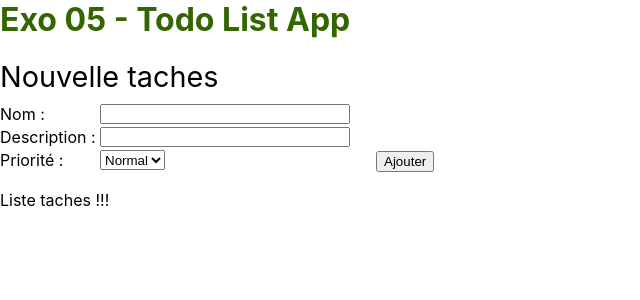
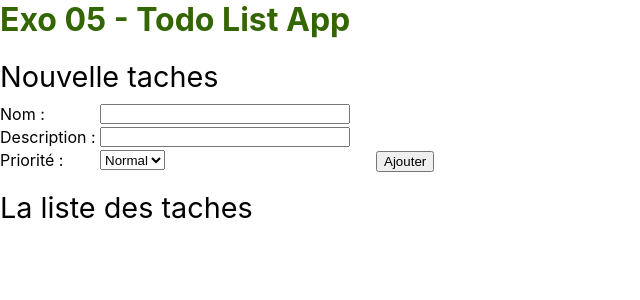
Before and after one commit to FormCours/I3_Web10_React_Exo05, a React (Create React App) app: page / in a window 1280 px wide. Shown: the top 300 px of the page, without its empty margins (0-640 px from the left). Built offline with nearby package versions, Linux system fonts and the light colour scheme.

Commit message:
Add TaskList

```diff
--- a/src/components/task-list/task-list.jsx
+++ b/src/components/task-list/task-list.jsx
@@ -0,0 +1,33 @@
+import PropTypes from 'prop-types';
+import TaskListItem from './task-list-item';
+
+const TaskList = (props) => {
+
+    // Utilisation de la fonction "map" pour transformer l'array JS en array de JSX
+    const tasksJSX = props.datas.map(
+        // Utilisation du composant "item" précédement créé.
+        task => <TaskListItem {...task} key={task.id} />
+    );
+
+    return (
+        <div>
+            <h2>La liste des taches</h2>
+            <div>
+                {tasksJSX}
+            </div>
+        </div>
+    );
+}
+
+TaskList.defaultProps = {
+    datas: []
+};
+
+TaskList.propTypes = {
+    datas: PropTypes.arrayOf(PropTypes.shape({
+        id: PropTypes.string.isRequired
+        // Permet de définir que l'array doit contenir au minimum l'id
+    }))
+}
+
+export default TaskList;
--- a/src/containers/todo-app/todo-app.jsx
+++ b/src/containers/todo-app/todo-app.jsx
@@ -1,6 +1,7 @@
 import { nanoid } from 'nanoid';
 import { useState } from 'react';
 import TaskForm from '../../components/task-form/task-form';
+import TaskList from '../../components/task-list/task-list';
 
 const TodoApp = () => {
 
@@ -22,7 +23,7 @@ const TodoApp = () => {
         <main>
             <TaskForm onNewTask={handleNewTask} />
 
-            Liste taches !!!
+            <TaskList datas={tasks} />
         </main>
     );
 };
```
